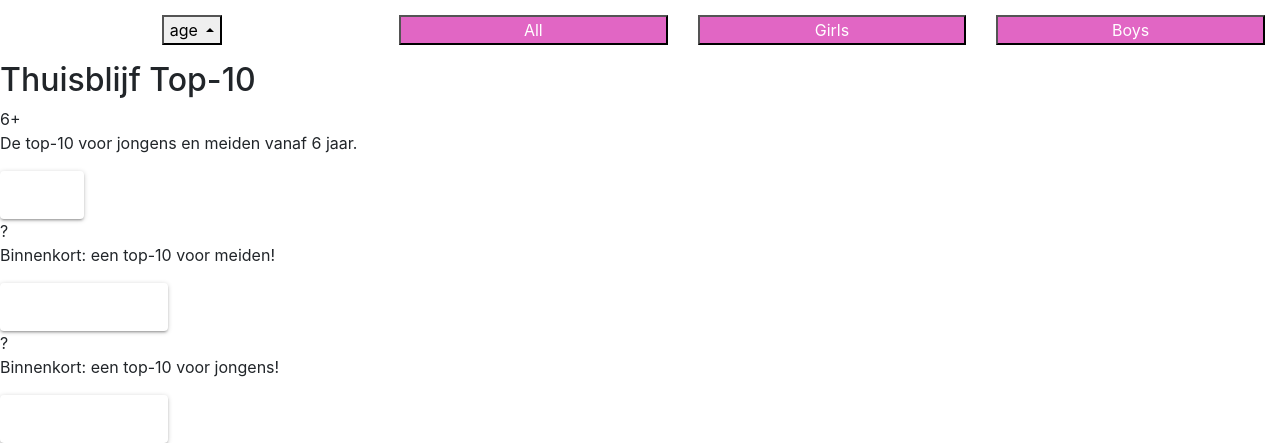
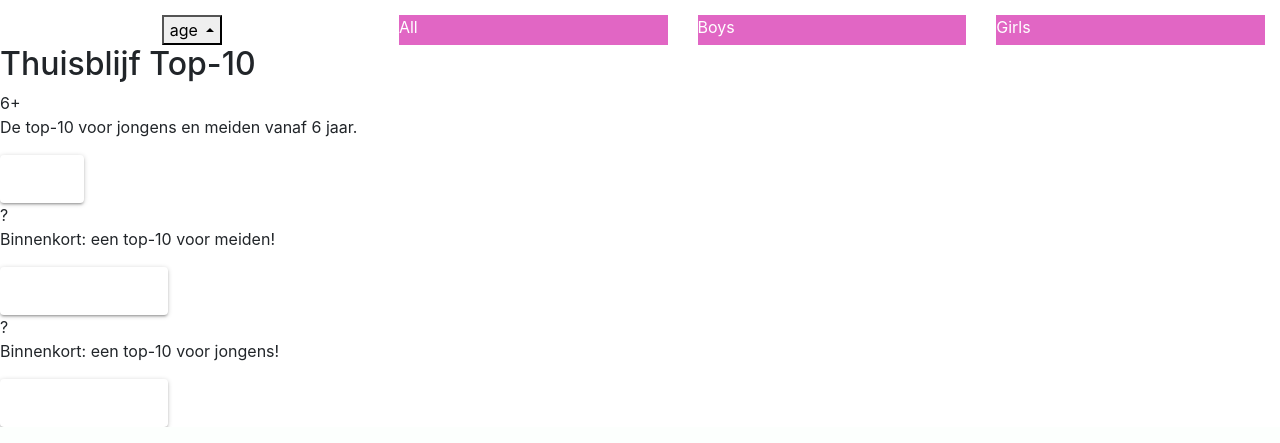
Before and after one commit to Code-Institute-Submissions/reviewsfromkids, a Django app: page / in a window 1280 px wide. Shown: the part 385-828 px from the top of the page. Run offline with Django 3.2, Linux system fonts and the light colour scheme; some libraries are stand-ins or nearby versions.

Commit message:
Change filter on home to render home.

```diff
--- a/templates/includes/sort-bar.html
+++ b/templates/includes/sort-bar.html
@@ -1,24 +1,24 @@
 <div class="sort-bar">
 
-    <form class="sort-bar__age" action="">
+    <div class="sort-bar__age">
         <div class="dropup">
             <button class=" dropdown-toggle" type="button" id="dropdownMenuButton" data-toggle="dropdown" aria-haspopup="true" aria-expanded="false">age
             </button>
             <div class="dropdown-menu" aria-labelledby="dropdownMenuButton">
-              <a class="dropdown-item" href="#">14 and up</a>
-              <a class="dropdown-item" href="#">12 to 14</a>
-              <a class="dropdown-item" href="#">10 to 12</a>
-              <a class="dropdown-item" href="#">8 to 10</a>
-              <a class="dropdown-item" href="#">6 to 8</a>
-              <a class="dropdown-item" href="#">under 6</a>
+              <a class="dropdown-item" href="{% url 'books' %}?age=14">14 and up</a>
+              <a class="dropdown-item" href="{% url 'books' %}?age=12,13">12 to 14</a>
+              <a class="dropdown-item" href="{% url 'books' %}?age=10,11">10 to 12</a>
+              <a class="dropdown-item" href="{% url 'books' %}?age=8,9">8 to 10</a>
+              <a class="dropdown-item" href="{% url 'books' %}?age=6,7">6 to 8</a>
+              <a class="dropdown-item" href="{% url 'books' %}?age=5">under 6</a>
             </div>
           </div>
-    </form>
+        </div>
 
-    <form class="sort-bar__gender">
-        <button type="button" class="sort-bar__gender--item">All</button>
-        <button type="button" class="sort-bar__gender--item">Girls</button>
-        <button type="button" class="sort-bar__gender--item">Boys</button>
-    </form>
+    <div class="sort-bar__gender">
+        <a class="sort-bar__gender--item btn-primary" href="{% url 'books' %}?gender=all">All</a>
+        <a class="sort-bar__gender--item" href="{% url 'home' %}?gender=boys">Boys</a>
+        <a class="sort-bar__gender--item" href="{% url 'home' %}?gender=girls">Girls</a>
+    </div>
 
 </div>
```
